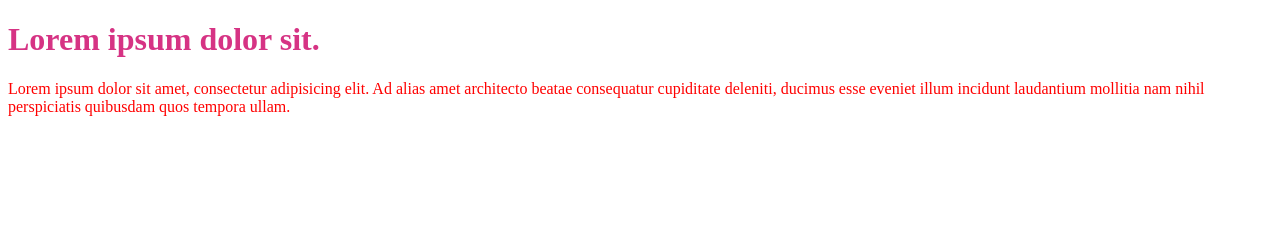
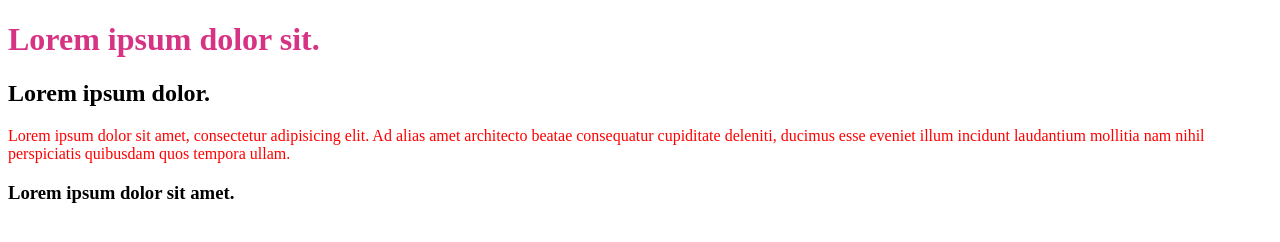
Before and after one commit to atanasov11/NewPreoject, a plain HTML site: page index.html in a window 1280 px wide. Drawn offline with Linux system fonts and the light colour scheme.

Commit message:
Am adaugat h3

```diff
--- a/index.html
+++ b/index.html
@@ -7,8 +7,9 @@
 </head>
 <body>
     <h1>Lorem ipsum dolor sit.</h1>
+    <h2>Lorem ipsum dolor.</h2>
     <p>Lorem ipsum dolor sit amet, consectetur adipisicing elit. Ad alias amet architecto beatae consequatur cupiditate deleniti, ducimus esse eveniet illum incidunt laudantium mollitia nam nihil perspiciatis quibusdam quos tempora ullam.</p>
-
+    <h3>Lorem ipsum dolor sit amet.</h3>
 <script src="js/script.js"></script>
 </body>
 </html>
```
